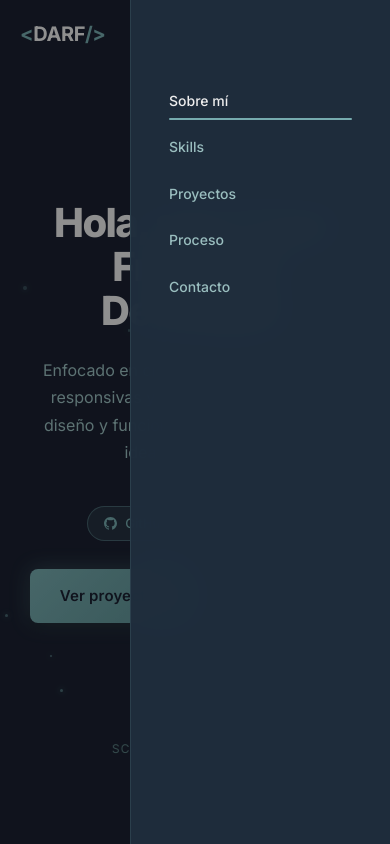
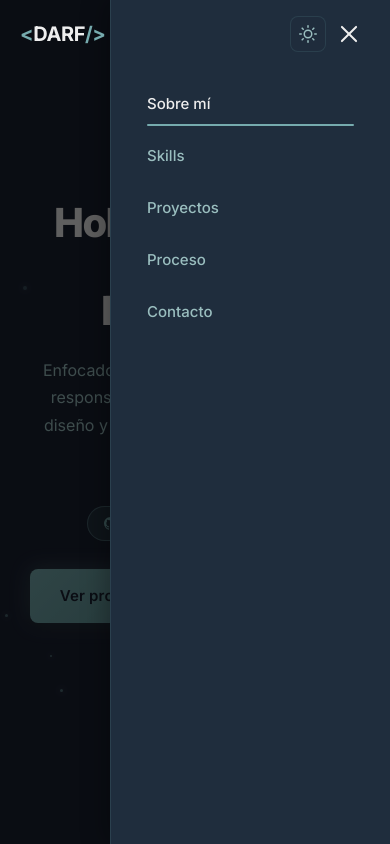
Before and after one commit to diegoAlexandre17/portfolio, a React (Vite) app: page / in a window 390 px wide. Both pictures are taken after a click on the button 355 px from the left and 34 px from the top of the page. Shown: the top 844 px of the page. Built offline with nearby package versions, Linux system fonts and the light colour scheme.

Commit message:
update navbar responsive

```diff
--- a/src/App.css
+++ b/src/App.css
@@ -161,7 +161,7 @@
   top: 0;
   left: 0;
   right: 0;
-  z-index: 100;
+  z-index: 502;
   display: flex;
   align-items: center;
   justify-content: space-between;
@@ -262,11 +262,14 @@
 .hamburger {
   display: none;
   flex-direction: column;
+  justify-content: center;
   gap: 5px;
   background: none;
   border: none;
   cursor: pointer;
   padding: 4px;
+  width: 36px;
+  height: 36px;
 }
 
 .hamburger span {
@@ -275,23 +278,67 @@
   height: 2px;
   background: var(--text-bright);
   border-radius: 2px;
-  transition: all 0.25s ease;
+  transition: transform 0.25s ease, opacity 0.25s ease;
   transform-origin: center;
 }
 
-.hamburger--open span:nth-child(1) {
-  transform: translateY(7px) rotate(45deg);
-}
-.hamburger--open span:nth-child(2) {
+.hamburger--open span:nth-child(1) { transform: translateY(7px) rotate(45deg); }
+.hamburger--open span:nth-child(2) { opacity: 0; }
+.hamburger--open span:nth-child(3) { transform: translateY(-7px) rotate(-45deg); }
+
+/* ─── MOBILE MENU (portal, root stacking context) ──────── */
+
+.mobile-overlay {
+  position: fixed;
+  inset: 0;
+  z-index: 500;
+  background: rgba(0, 0, 0, 0.6);
   opacity: 0;
-}
-.hamburger--open span:nth-child(3) {
-  transform: translateY(-7px) rotate(-45deg);
+  pointer-events: none;
+  transition: opacity 0.3s ease;
 }
 
-.nav-overlay {
-  display: none;
+.mobile-overlay--visible {
+  opacity: 1;
+  pointer-events: auto;
 }
+
+.mobile-panel {
+  display: flex;
+  flex-direction: column;
+  position: fixed;
+  top: 0;
+  right: 0;
+  bottom: 0;
+  width: 75vw;
+  max-width: 280px;
+  z-index: 501;
+  padding: 80px 20px 32px;
+  background: var(--bg-alt);
+  border-left: 1px solid var(--border);
+  box-shadow: -4px 0 24px rgba(0, 0, 0, 0.3);
+  transform: translateX(100%);
+  transition: transform 0.3s ease;
+  gap: 4px;
+  overflow-y: auto;
+}
+
+.mobile-panel--open {
+  transform: translateX(0);
+}
+
+.mobile-panel .nav-link {
+  width: 100%;
+  padding: 12px 16px;
+  font-size: 15px;
+}
+
+.mobile-panel .nav-link::after {
+  left: 16px;
+  right: 16px;
+}
+
+/* ─── RESPONSIVE ────────────────────────────────────────── */
 
 @media (max-width: 768px) {
   .navbar {
@@ -300,47 +347,11 @@
   .navbar--scrolled {
     padding: 12px 20px;
   }
+  .nav-links {
+    display: none;
+  }
   .hamburger {
     display: flex;
-  }
-  .nav-links {
-    position: fixed;
-    top: 0;
-    right: 0;
-    bottom: 0;
-    width: 260px;
-    z-index: 200;
-    flex-direction: column;
-    align-items: flex-start;
-    padding: 80px 24px 32px;
-    background: var(--nav-mobile-bg);
-    backdrop-filter: blur(20px);
-    -webkit-backdrop-filter: blur(20px);
-    border-left: 1px solid var(--border);
-    transform: translateX(100%);
-    transition: transform 0.3s ease;
-    gap: 4px;
-  }
-  .nav-links--open {
-    transform: translateX(0);
-  }
-  .nav-link {
-    width: 100%;
-    padding: 10px 14px;
-  }
-  .nav-overlay {
-    display: block;
-    position: fixed;
-    inset: 0;
-    z-index: 199;
-    background: rgba(0, 0, 0, 0.4);
-    opacity: 0;
-    pointer-events: none;
-    transition: opacity 0.3s ease;
-  }
-  .nav-overlay--visible {
-    opacity: 1;
-    pointer-events: auto;
   }
 }
 
@@ -863,19 +874,6 @@
   margin-bottom: 2rem;
 }
 
-.contact-glow {
-  position: absolute;
-  width: 700px;
-  height: 350px;
-  top: 50%;
-  left: 50%;
-  transform: translate(-50%, -50%);
-  background: radial-gradient(ellipse, rgba(118, 171, 174, 0.07) 0%, transparent 65%);
-  border-radius: 50%;
-  pointer-events: none;
-  z-index: 0;
-}
-
 .contact-actions {
   display: flex;
   gap: 12px;
--- a/src/components/Contact.tsx
+++ b/src/components/Contact.tsx
@@ -8,8 +8,6 @@ export default function Contact() {
     <section className="section" id="contact">
       <div className="container">
         <div className="contact-inner">
-          <div className="contact-glow" />
-
           <span className="section-tag">Contacto</span>
 
           <h2 className="section-title">
--- a/src/components/Navbar.tsx
+++ b/src/components/Navbar.tsx
@@ -1,4 +1,5 @@
 import { useState, useEffect } from 'react'
+import { createPortal } from 'react-dom'
 import { NAV_LINKS } from '../data'
 import { SunIcon } from '../assets/icons/SunIcon'
 import { MoonIcon } from '../assets/icons/MoonIcon'
@@ -20,8 +21,18 @@ export default function Navbar({ theme, onToggleTheme }: NavbarProps) {
   }, [])
 
   useEffect(() => {
-    document.body.classList.toggle('menu-open', menuOpen)
-    return () => document.body.classList.remove('menu-open')
+    if (menuOpen) {
+      const w = window.innerWidth - document.documentElement.clientWidth
+      document.body.style.paddingRight = `${w}px`
+      document.body.style.overflow = 'hidden'
+    } else {
+      document.body.style.paddingRight = ''
+      document.body.style.overflow = ''
+    }
+    return () => {
+      document.body.style.paddingRight = ''
+      document.body.style.overflow = ''
+    }
   }, [menuOpen])
 
   useEffect(() => {
@@ -38,7 +49,10 @@ export default function Navbar({ theme, onToggleTheme }: NavbarProps) {
     return () => observer.disconnect()
   }, [])
 
+  const close = () => setMenuOpen(false)
+
   return (
+    <>
       <header className={`navbar${scrolled ? ' navbar--scrolled' : ''}`}>
         <a href="#" className="nav-logo">
           <span className="nav-logo__bracket">&lt;</span>
@@ -46,20 +60,17 @@ export default function Navbar({ theme, onToggleTheme }: NavbarProps) {
           <span className="nav-logo__bracket">/&gt;</span>
         </a>
 
-      <nav className={`nav-links${menuOpen ? ' nav-links--open' : ''}`}>
+        <nav className="nav-links">
           {NAV_LINKS.map(l => (
             <a
               key={l.href}
               href={l.href}
               className={`nav-link${activeSection === l.href ? ' nav-link--active' : ''}`}
-            onClick={() => setMenuOpen(false)}
             >
               {l.label}
             </a>
           ))}
         </nav>
-
-      <div className={`nav-overlay${menuOpen ? ' nav-overlay--visible' : ''}`} onClick={() => setMenuOpen(false)} />
 
         <div className="nav-end">
           <button
@@ -73,12 +84,35 @@ export default function Navbar({ theme, onToggleTheme }: NavbarProps) {
           <button
             className={`hamburger${menuOpen ? ' hamburger--open' : ''}`}
             onClick={() => setMenuOpen(v => !v)}
-          aria-label="Toggle menu"
+            aria-label={menuOpen ? 'Cerrar menú' : 'Abrir menú'}
             aria-expanded={menuOpen}
           >
             <span /><span /><span />
           </button>
         </div>
       </header>
+
+      {createPortal(
+        <>
+          <div
+            className={`mobile-overlay${menuOpen ? ' mobile-overlay--visible' : ''}`}
+            onClick={close}
+          />
+          <nav className={`mobile-panel${menuOpen ? ' mobile-panel--open' : ''}`}>
+            {NAV_LINKS.map(l => (
+              <a
+                key={l.href}
+                href={l.href}
+                className={`nav-link${activeSection === l.href ? ' nav-link--active' : ''}`}
+                onClick={close}
+              >
+                {l.label}
+              </a>
+            ))}
+          </nav>
+        </>,
+        document.body
+      )}
+    </>
   )
 }
--- a/src/index.css
+++ b/src/index.css
@@ -70,7 +70,6 @@
   --text-dim:    #7a9ea0;
 
   --navbar-bg-scrolled: rgba(240, 244, 248, 0.92);
-  --nav-mobile-bg:      rgba(240, 244, 248, 0.98);
 
   --shadow-glow: 0 0 40px rgba(77, 143, 146, 0.12);
   --shadow-card: 0 4px 24px rgba(0, 0, 0, 0.08);
@@ -78,7 +77,6 @@
 
 html {
   scroll-behavior: smooth;
-  overflow-x: hidden;
 }
 
 body {
@@ -93,9 +91,6 @@ body {
   overflow-x: hidden;
 }
 
-body.menu-open {
-  overflow: hidden;
-}
 
 #root {
   min-height: 100vh;
```
Lines whose indentation alone changed are shown as unchanged.
